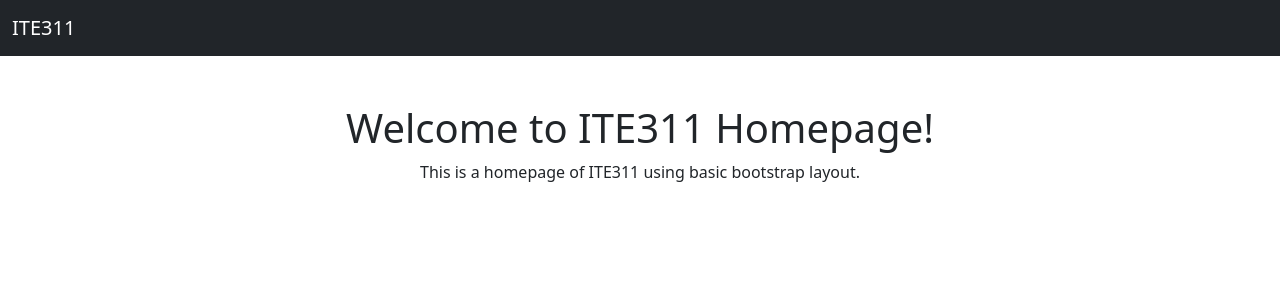
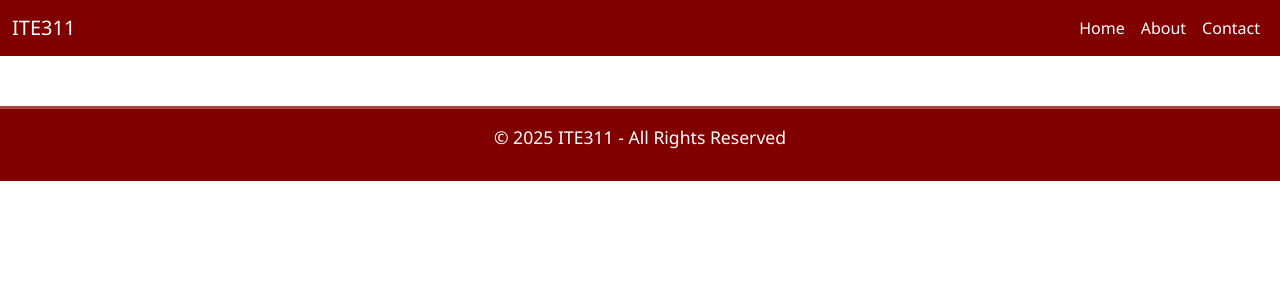
Before and after one commit to Rencelagsil/WebSystem-ITE311, a CodeIgniter 4 app: the page made by app/Views/template.php in a window 1280 px wide. Shown: the top 300 px of the page. Run offline with PHP 8.4 and a stand-in for CodeIgniter, Linux system fonts and the light colour scheme; the template is opened without the code that fills it, so the values that code supplies are empty; some libraries are stand-ins or nearby versions.

Commit message:
Added Home controller, routes, and views for basic navigation

```diff
--- a/app/Config/App.php
+++ b/app/Config/App.php
@@ -16,7 +16,7 @@ class App extends BaseConfig
      *
      * E.g., http://example.com/
      */
-    public string $baseURL = 'http://localhost:8080/';
+    public string $baseURL = 'http://localhost/ITE311-LAGSIL/';
 
     /**
      * Allowed Hostnames in the Site URL other than the hostname in the baseURL.
--- a/app/Config/Routes.php
+++ b/app/Config/Routes.php
@@ -7,3 +7,5 @@ use CodeIgniter\Router\RouteCollection;
  */
 $routes->get('/', 'Home::index');
 $routes->get('home', 'Home::index');
+$routes->get('/about', 'Home::about');
+$routes->get('/contact', 'Home::contact');
--- /dev/null
+++ b/app/Views/about.php
@@ -0,0 +1,6 @@
+<?= $this->extend('template') ?>
+
+<?= $this->section('content') ?>
+    <h1 class="text-center">About Us</h1>
+    <p class="text-center">This is the About page for ITE311 project.</p>
+<?= $this->endSection() ?>
--- /dev/null
+++ b/app/Views/home.php
@@ -0,0 +1,5 @@
+<?= $this->extend('template') ?>
+
+<?= $this->section('content') ?>
+    <h1 class="text-center">Welcome to ITE311 Homepage!</h1>
+<?= $this->endSection() ?>
--- a/app/Views/template.php
+++ b/app/Views/template.php
@@ -5,18 +5,70 @@
     <title>ITE311</title>
     <!-- Bootstrap 5 CDN -->
     <link href="https://cdn.jsdelivr.net/npm/bootstrap@5.3.0/dist/css/bootstrap.min.css" rel="stylesheet">
+    <link rel="stylesheet" href="https://cdn.jsdelivr.net/npm/bootstrap-icons@1.11.3/font/bootstrap-icons.css">
+    <style>
+        body {
+            background-color: #ffffff; /* White background */
+            color: #333;
+            font-family: 'Segoe UI', Tahoma, Geneva, Verdana, sans-serif;
+        }
+        .navbar {
+            background-color: #800000 !important; /* Maroon */
+        }
+        .navbar-brand,
+        .nav-link {
+            color: #ffffff !important;
+            font-weight: 500;
+        }
+        .nav-link:hover {
+            color: #ffcccc !important; /* Light maroon on hover */
+        }
+        footer {
+            background-color: #800000; /* Maroon */
+            color: white;
+            text-align: center;
+            padding: 15px 0;
+            margin-top: 50px;
+            border-top: 3px solid #a94442;
+        }
+        h1 {
+            color: #800000; /* Maroon headings */
+            font-weight: bold;
+        }
+        p {
+            font-size: 1.1rem;
+        }
+    </style>
 </head>
 <body>
-    <nav class="navbar navbar-dark bg-dark">
+    <!-- Navbar -->
+    <nav class="navbar navbar-expand-lg">
         <div class="container-fluid">
-            <a class="navbar-brand" href="#"> ITE311 </a>
+            <a class="navbar-brand" href="<?= base_url('/') ?>">ITE311</a>
+            <button class="navbar-toggler" type="button" data-bs-toggle="collapse"
+                    data-bs-target="#navbarNav" aria-controls="navbarNav"
+                    aria-expanded="false" aria-label="Toggle navigation">
+                <span class="navbar-toggler-icon" style="filter: invert(1);"></span>
+            </button>
+            <div class="collapse navbar-collapse" id="navbarNav">
+                <ul class="navbar-nav ms-auto">
+                    <li class="nav-item"><a class="nav-link" href="<?= base_url('/') ?>">Home</a></li>
+                    <li class="nav-item"><a class="nav-link" href="<?= base_url('about') ?>">About</a></li>
+                    <li class="nav-item"><a class="nav-link" href="<?= base_url('contact') ?>">Contact</a></li>
+                </ul>
+            </div>
         </div>
     </nav>
 
+    <!-- Dynamic Content -->
     <div class="container mt-5">
-        <h1 class="text-center">Welcome to ITE311 Homepage!</h1>
-        <p class="text-center">This is a homepage of ITE311 using basic bootstrap layout.</p>
+        <?= $this->renderSection('content') ?>
     </div>
+
+    <!-- Footer -->
+    <footer>
+        <p>&copy; 2025 ITE311 - All Rights Reserved</p>
+    </footer>
 
     <script src="https://cdn.jsdelivr.net/npm/bootstrap@5.3.0/dist/js/bootstrap.bundle.min.js"></script>
 </body>
```
Also changed, not shown: app/Controllers/Home.php (+12 -2 lines), app/Views/contact.php (added, +29 -0 lines), 1 other file.
